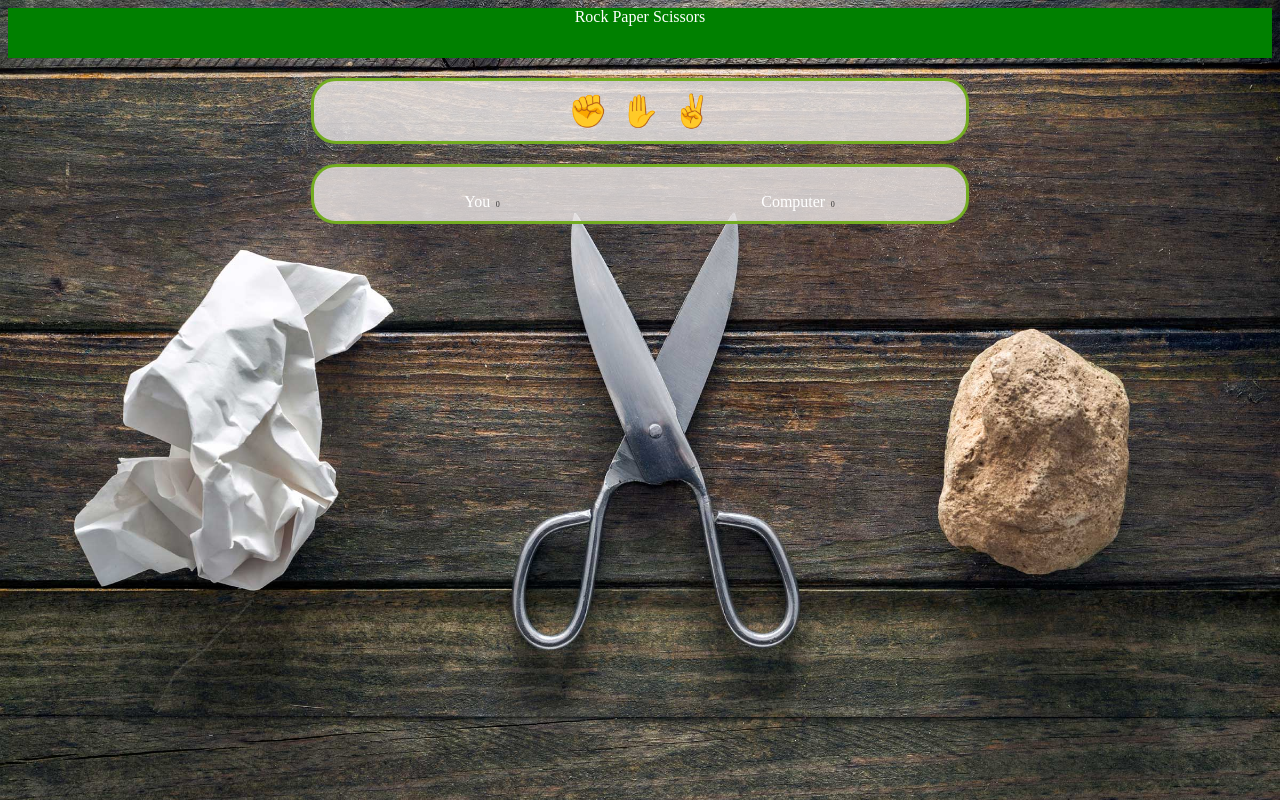
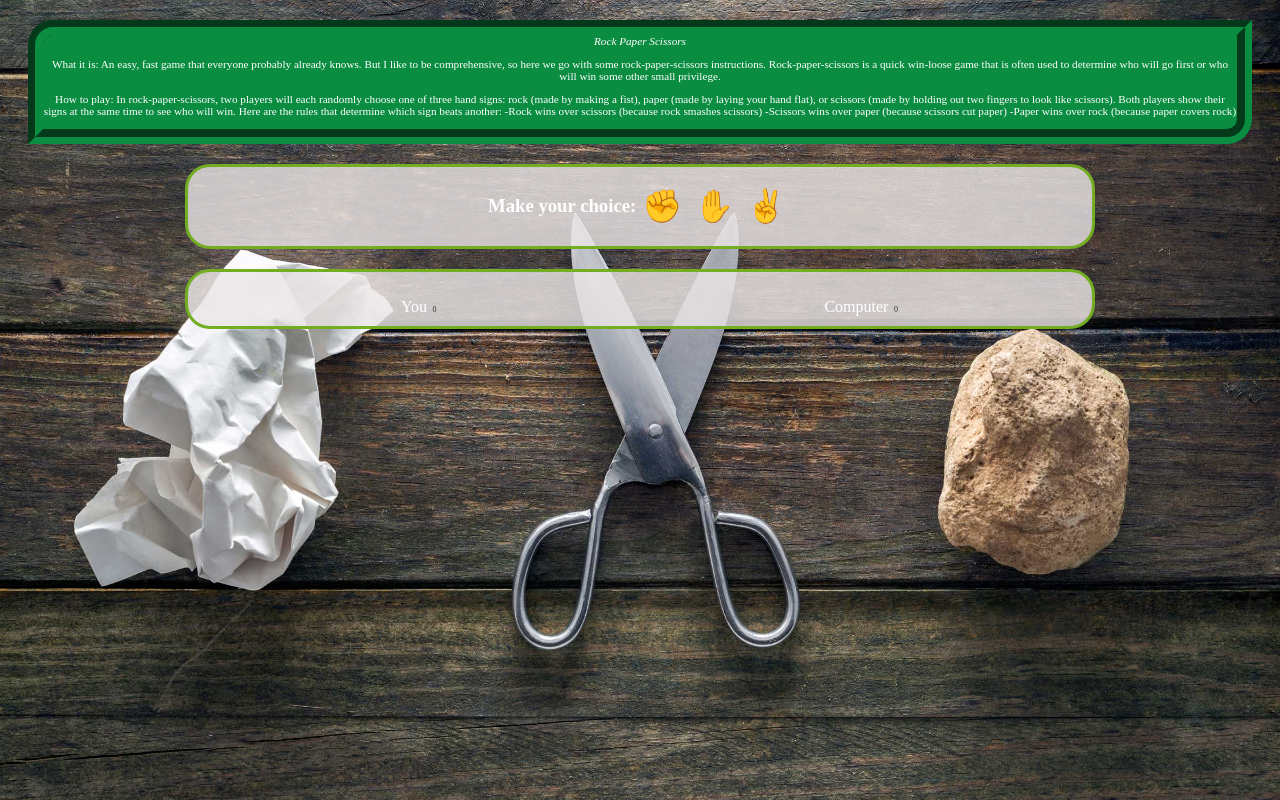
Before and after one commit to mikyrenato/2nd-Project, a plain HTML site: page index.html in a window 1280 px wide. Drawn offline with Linux system fonts and the light colour scheme.

Commit message:
Add style to the game

```diff
--- a/assets/css/style.css
+++ b/assets/css/style.css
@@ -52,16 +52,13 @@ html {
     background-color:rgba(236, 231, 231, 0.808);
     border-radius: 25px;
     margin: auto;
-    width: 50%;
+    width: 70%;
     border: 3px solid #73AD21;
     padding: 10px;
     margin-top: 20px;
   }
 
   header {
-    height: 50px;
-    background-color: green;
-    color: white;
     text-align: center;
 }
 
@@ -71,8 +68,21 @@ html {
     background-color:rgba(236, 231, 231, 0.808);
     border-radius: 25px;
     margin: auto;
-    width: 50%;
+    width: 70%;
     border: 3px solid #73AD21;
     padding: 10px;
     margin-top: 20px;
   }
+
+  #par {
+    background-color: green;
+    color: white;
+    text-align: center;
+    margin-top: 20px;
+    margin-left: 20px;
+    border: 15px groove #0a8d40;
+    margin-right: 20px;
+    background-color: #0a8d40;
+    border-radius: 25px 0 25px 0;
+    font-size: 70%;
+}
--- a/index.html
+++ b/index.html
@@ -9,10 +9,24 @@
 </head>
 <body>
 
-    <header>Rock Paper Scissors</header>
+    <section id="par">
+
+    <header><em>Rock Paper Scissors</em></header>
+
+
+    <p>What it is: An easy, fast game that everyone probably already knows. But I like to be comprehensive, so here we go with some rock-paper-scissors instructions. Rock-paper-scissors is a quick win-loose game that is often used to determine who will go first or who will win some other small privilege.</p>
+    <p>How to play: In rock-paper-scissors, two players will each randomly choose one of three hand signs: rock (made by making a fist), paper (made by laying your hand flat), or scissors (made by holding out two fingers to look like scissors). Both players show their signs at the same time to see who will win. Here are the rules that determine which sign beats another:
+
+        -Rock wins over scissors (because rock smashes scissors)
+        -Scissors wins over paper (because scissors cut paper)
+        -Paper wins over rock (because paper covers rock)</p>
+
+    </section>
+
 
     <section id="selections">
     <div class="selections">
+        <h3>Make your choice: </h3>
         <button class="selection" data-selection="rock">✊</button>
         <button class="selection" data-selection="paper">✋</button>
         <button class="selection" data-selection="scissors">✌</button>
@@ -21,6 +35,7 @@
     </section>
 
     <section id="result">
+
     <div class="results">
         <div>
           You
```
